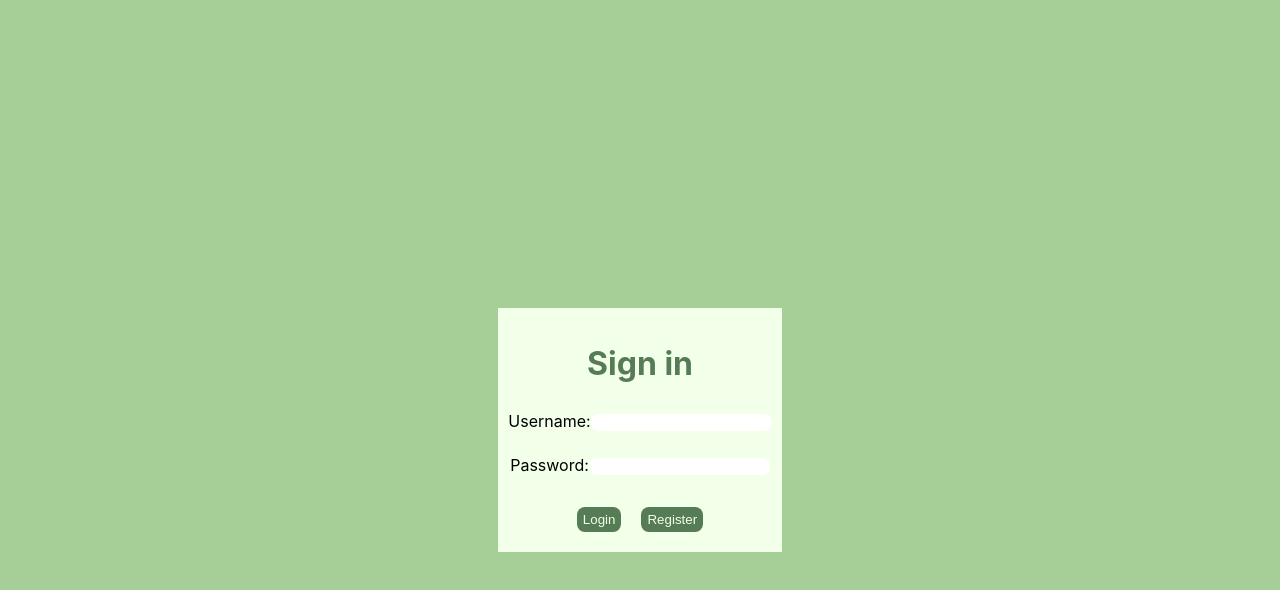
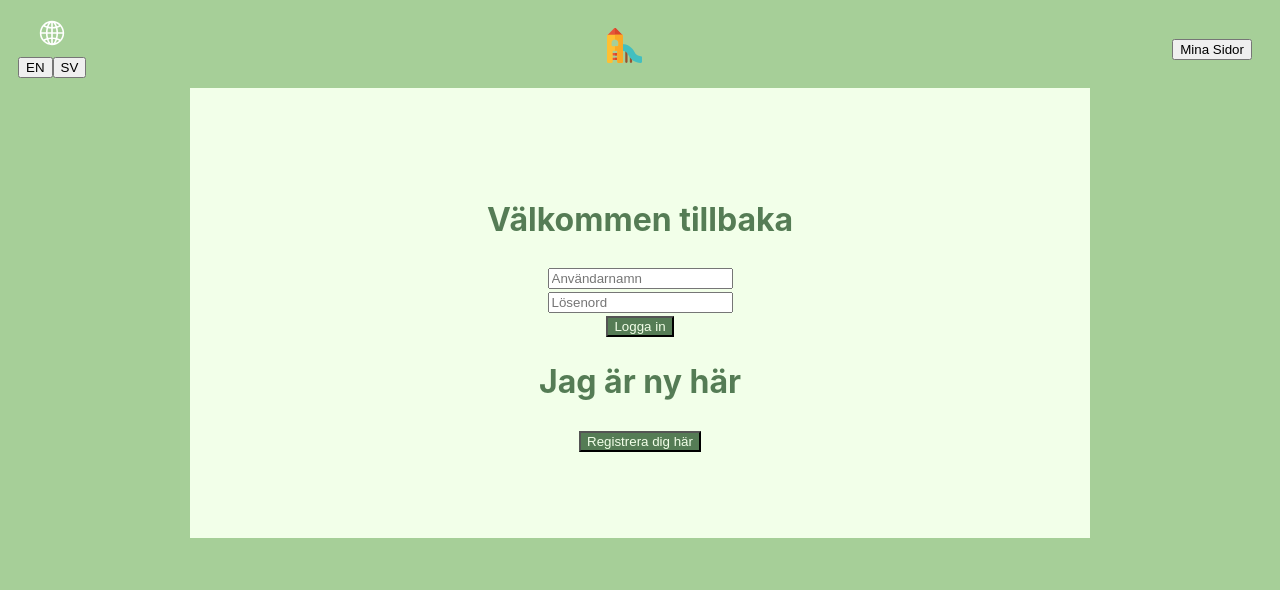
Before and after one commit to Technigo/final-boiler-plate-monorepo, a React (Vite) app in the folder frontend/: page /login in a window 1280 px wide. Shown: the top 590 px of the page. Built offline with nearby package versions, Linux system fonts and the light colour scheme.

Commit message:
Started styling form

```diff
--- a/frontend/package.json
+++ b/frontend/package.json
@@ -16,7 +16,7 @@
     "react-dom": "^18.2.0",
     "react-i18next": "^13.5.0",
     "react-icons": "^4.12.0",
-    "react-router-dom": "^6.20.1",
+    "react-router-dom": "^6.21.0",
     "zustand": "^4.4.6"
   },
   "devDependencies": {
--- a/frontend/src/App.css
+++ b/frontend/src/App.css
@@ -1,8 +1,8 @@
 /* Apply styles to the root element of the application */
 #root {
   max-width: 1280px; /* Set maximum width for the content */
-  margin: 0 auto; /* Center align the content horizontally */
-  padding: 2rem; /* Add padding around the content */
+  margin: 0px; /* Center align the content horizontally */
+  padding: 0px; /* Add padding around the content */
   min-height: 100vh; /* Ensure a minimum height to cover the viewport */
   text-align: center; /* Center-align text within the root element */
 }
@@ -12,7 +12,6 @@
   line-height: 1.5;
   font-weight: 400;
 
-
   background-color: #A6CF98;
 
   font-synthesis: none;
@@ -21,3 +20,8 @@
   -moz-osx-font-smoothing: grayscale;
   -webkit-text-size-adjust: 100%;
 }
+
+.site-logo {
+  width: 35px;
+  height: 35px;
+}
--- a/frontend/src/App.jsx
+++ b/frontend/src/App.jsx
@@ -1,4 +1,5 @@
-import { BrowserRouter, Routes, Link } from "react-router-dom";
+import { BrowserRouter, Routes } from "react-router-dom";
+import { NavBar } from "./components/NavBar";
 import routes from "./routes/routes";
 import "./App.css";
 
@@ -6,6 +7,7 @@ export const App = () => {
   return (
     <>
       <BrowserRouter>
+      <NavBar />
         <main>
           {/* <Routes>{routes}</Routes> */}
           <Routes>{routes}</Routes>
--- a/frontend/src/Translations/sv.json
+++ b/frontend/src/Translations/sv.json
@@ -2,5 +2,15 @@
     "Navbar": {
         "home": "HEM",
         "myPages": "Mina Sidor"
+    },
+
+    "Form" : {
+        "greeting": "Välkommen tillbaka",
+        "login": "Logga in",
+        "newregister": "Registrera dig här",
+        "new": "Jag är ny här",
+        "username": "Användarnamn",
+        "password": "Lösenord",
+        "email": "Epost"
     }
 }
--- a/frontend/src/components/NavBar.jsx
+++ b/frontend/src/components/NavBar.jsx
@@ -3,6 +3,7 @@ import { Button } from "./Button";
 import { Link } from "react-router-dom";
 import { Translations } from "../Translations/Translations";
 import { useTranslation } from "react-i18next"
+import "./navbar.css"
 
 export const NavBar = () => {
   const { t } = useTranslation()
@@ -13,8 +14,15 @@ export const NavBar = () => {
         <IoIosGlobe color="white" style={{ fontSize: '30px' }} > </IoIosGlobe>
         <Translations />
       </div>
+      <Link to="/">
+      <img
+      className="site-logo"
+       src="./playground-svgrepo-com.svg" alt="" />
+      </Link>
       <div className="right-section">
+        {/* <Link to="/">
         <a href="#">{t("Navbar.home")}</a>
+        </Link> */}
         <Link to="/login">
           <Button className={"my-favorites"} btnText={t("Navbar.myPages")} />
         </Link>
--- /dev/null
+++ b/frontend/src/components/navbar.css
@@ -0,0 +1,14 @@
+ /* Navbar */
+ .navbar {
+     padding: 10px;
+     display: flex;
+     justify-content: space-between;
+     align-items: center;
+     color: white;
+ }
+
+   .navbar a {
+       color: white;
+       text-decoration: none;
+       margin: 0 10px;
+   }
--- a/frontend/src/pages/Home/Home.jsx
+++ b/frontend/src/pages/Home/Home.jsx
@@ -1,8 +1,8 @@
-import { Link } from "react-router-dom";
-import { Button } from "../../components/Button"
+// import { Link } from "react-router-dom";
+// import { Button } from "../../components/Button"
 import "./home.css";
 import PlaygroundContainer from "../../components/PlaygroundContainer";
-import { NavBar } from "../../components/NavBar";
+// import { NavBar } from "../../components/NavBar";
 import { Hero } from "../../components/Hero"
 
 export const Home = () => {
@@ -10,7 +10,7 @@ export const Home = () => {
 
     return (
         <>
-        <NavBar />
+        {/* <NavBar /> */}
         <Hero />
         <div className="home-container">
             <PlaygroundContainer />
--- a/frontend/src/pages/Login/Login.jsx
+++ b/frontend/src/pages/Login/Login.jsx
@@ -3,10 +3,13 @@ import { useNavigate, Link } from "react-router-dom";
 import { useUserStore } from "../../stores/useUserStore";
 import { Button } from "../../components/Button";
 import { Loader } from "../../components/Loader";
+import { useTranslation } from "react-i18next"
 import "../../pages/form.css";
 
 export const Login = () => {
+  const { t } = useTranslation()
   const navigate = useNavigate();
+
   const { loginUser } = useUserStore();
   const [username, setUsername] = useState("");
   const [password, setPassword] = useState("");
@@ -29,23 +32,25 @@ export const Login = () => {
     <div className="form-container">
       <form onSubmit={handleLogin} className="form">
         <div className="form-group">
-        <h1>Sign in</h1>
-          <label htmlFor="username">Username:</label>
+        <h1 className="form-header">{t("Form.greeting")}</h1>
+          <label htmlFor="username"></label>
           <input
             className="input-field"
             type="text"
             id="username"
+            placeholder={t("Form.username")}
             value={username}
             onChange={(e) => setUsername(e.target.value)}
             required
           />
         </div>
         <div className="form-group">
-          <label htmlFor="password">Password:</label>
+          <label htmlFor="password"></label>
           <input
             className="input-field"
             type="password"
             id="password"
+            placeholder={t("Form.password")}
             value={password}
             onChange={(e) => setPassword(e.target.value)}
             required
@@ -55,10 +60,12 @@ export const Login = () => {
           <Button
             className={"button"}
             handleOnClick={handleLogin}
-            btnText={"Login"}
+            btnText={t("Form.login")}
           />
+
+          <h1 className="form-header">{t("Form.new")}</h1>
           <Link to="/register">
-            <Button className={"button"} btnText={"Register"} />
+            <Button className={"button"} btnText={t("Form.newregister")} />
           </Link>
         </div>
       </form>
--- a/frontend/src/pages/Register/Register.jsx
+++ b/frontend/src/pages/Register/Register.jsx
@@ -30,7 +30,7 @@ export const Register = () => {
             <div className="form-container">
 
                 <form className="form">
-                    <h1>Register</h1>
+                    <h1 className="form-header">Register</h1>
                 <div className="form-group">
                     <label htmlFor="email">Email</label>
                     <input
--- a/frontend/src/pages/form.css
+++ b/frontend/src/pages/form.css
@@ -1,42 +1,42 @@
 .form-container {
-    display: flex;
-    justify-content: center;
-    align-items: center;
-    height: 100vh;
-    flex-direction: column;
+   /* height: 100vh; */
+   display: flex;
+   justify-content: center;
+   align-items: center;
+
 }
 
 .form {
     background: #F2FFE9;
-    margin-bottom: 20px;
-    padding: 10px;
     display: flex;
     flex-direction: column;
     justify-content: center;
     align-items: center;
+    height: 450px;
+    width: 900px;
 }
 
 .form-group {
-    margin-bottom: 20px;
+    /* margin-bottom: 20px; */
     /* Adjust the margin-bottom as needed */
 }
 
 .button {
-    border-radius: 8px;
+    /* border-radius: 8px;
     border: none;
     height: 25px;
     width: fit-content;
     min-width: 25px;
-    margin: 10px;
+    margin: 10px; */
     background-color: #557C55;
     color: #F2FFE9;
 }
 
-h1 {
+.form-header {
     color: #557C55;
 }
 
 .input-field {
-    border-radius: 8px;
-    border: none;
+    /* border-radius: 8px;
+    border: none; */
 }
```
